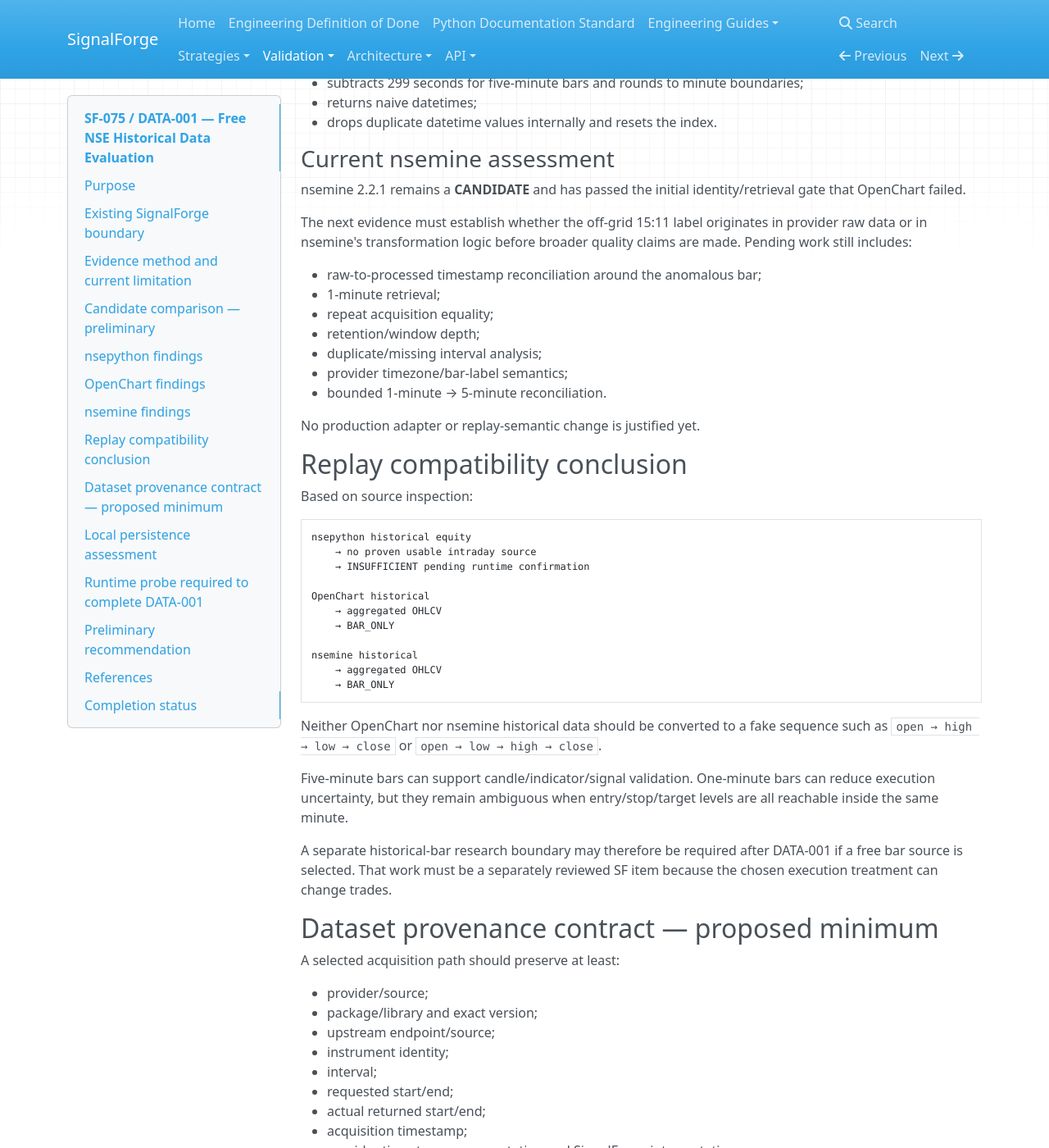
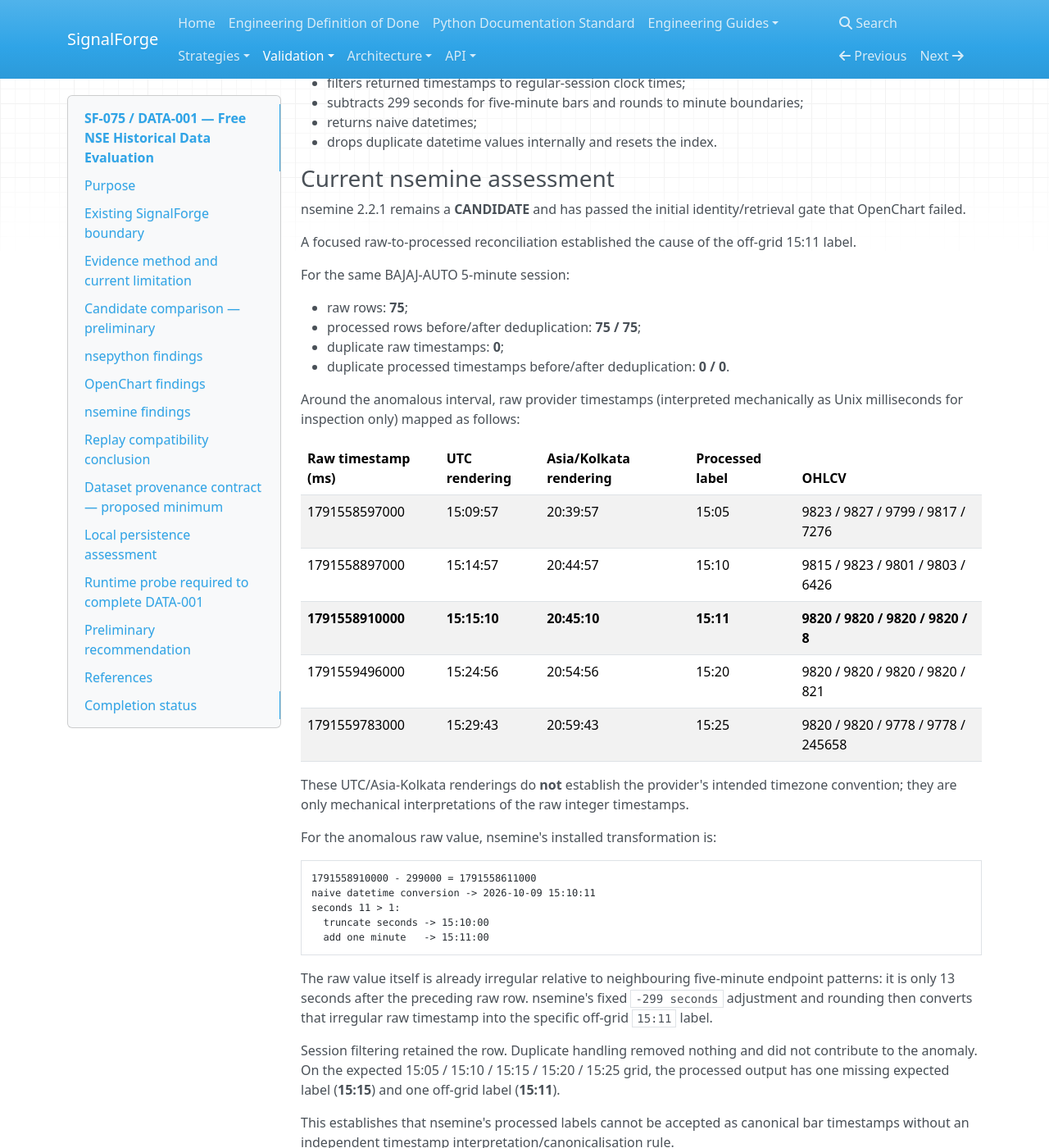
Before and after one commit to harishkamathuk/signalforge, an MkDocs documentation site: the page built from docs/validation/sf-075-data-001-free-nse-historical-data.md, in a window 1280 px wide and 1400 px high, scrolled down 7558 px. Shown: the whole window at 82% size. Built offline with MkDocs 1.6.1, drawn with Linux system fonts in a browser that asks for light colours; nearby versions of some CDN libraries; some of the changed text lies outside the part shown.

Commit message:
docs: record nsemine timestamp reconciliation evidence

````diff
--- a/docs/validation/sf-075-data-001-free-nse-historical-data.md
+++ b/docs/validation/sf-075-data-001-free-nse-historical-data.md
@@ -53,8 +53,8 @@ sessions. Runtime probing has therefore moved to a normal local developer enviro
 outbound NSE/charting access.
 
 OpenChart 0.2.0 has now been exercised empirically. nsemine 2.2.1 has passed the first bounded
-5-minute retrieval/identity gate, but timestamp semantics, repeatability, retention and 1-minute
-behaviour remain open. nsepython 2.101 still requires its intentional bounded confirmation probe
+5-minute retrieval/identity gate, but raw/processed timestamp behaviour is now partially characterized; provider timezone semantics,
+repeatability, retention and 1-minute behaviour remain open. nsepython 2.101 still requires its intentional bounded confirmation probe
 before DATA-001 can close.
 
 Source-inspection claims and runtime observations are kept distinct below.
@@ -358,17 +358,58 @@ Source inspection also established that nsemine 2.2.1:
 nsemine 2.2.1 remains a **CANDIDATE** and has passed the initial identity/retrieval gate that
 OpenChart failed.
 
-The next evidence must establish whether the off-grid 15:11 label originates in provider raw data
-or in nsemine's transformation logic before broader quality claims are made. Pending work still
-includes:
+A focused raw-to-processed reconciliation established the cause of the off-grid 15:11 label.
 
-- raw-to-processed timestamp reconciliation around the anomalous bar;
+For the same BAJAJ-AUTO 5-minute session:
+
+- raw rows: **75**;
+- processed rows before/after deduplication: **75 / 75**;
+- duplicate raw timestamps: **0**;
+- duplicate processed timestamps before/after deduplication: **0 / 0**.
+
+Around the anomalous interval, raw provider timestamps (interpreted mechanically as Unix
+milliseconds for inspection only) mapped as follows:
+
+| Raw timestamp (ms) | UTC rendering | Asia/Kolkata rendering | Processed label | OHLCV |
+| --- | --- | --- | --- | --- |
+| 1791558597000 | 15:09:57 | 20:39:57 | 15:05 | 9823 / 9827 / 9799 / 9817 / 7276 |
+| 1791558897000 | 15:14:57 | 20:44:57 | 15:10 | 9815 / 9823 / 9801 / 9803 / 6426 |
+| **1791558910000** | **15:15:10** | **20:45:10** | **15:11** | **9820 / 9820 / 9820 / 9820 / 8** |
+| 1791559496000 | 15:24:56 | 20:54:56 | 15:20 | 9820 / 9820 / 9820 / 9820 / 821 |
+| 1791559783000 | 15:29:43 | 20:59:43 | 15:25 | 9820 / 9820 / 9778 / 9778 / 245658 |
+
+These UTC/Asia-Kolkata renderings do **not** establish the provider's intended timezone
+convention; they are only mechanical interpretations of the raw integer timestamps.
+
+For the anomalous raw value, nsemine's installed transformation is:
+
+```text
+1791558910000 - 299000 = 1791558611000
+naive datetime conversion -> 2026-10-09 15:10:11
+seconds 11 > 1:
+  truncate seconds -> 15:10:00
+  add one minute   -> 15:11:00
+```
+
+The raw value itself is already irregular relative to neighbouring five-minute endpoint patterns:
+it is only 13 seconds after the preceding raw row. nsemine's fixed `-299 seconds` adjustment and
+rounding then converts that irregular raw timestamp into the specific off-grid `15:11` label.
+
+Session filtering retained the row. Duplicate handling removed nothing and did not contribute to
+the anomaly. On the expected 15:05 / 15:10 / 15:15 / 15:20 / 15:25 grid, the processed output has
+one missing expected label (**15:15**) and one off-grid label (**15:11**).
+
+This establishes that nsemine's processed labels cannot be accepted as canonical bar timestamps
+without an independent timestamp interpretation/canonicalisation rule.
+
+Pending work still includes:
+
 - 1-minute retrieval;
 - repeat acquisition equality;
 - retention/window depth;
-- duplicate/missing interval analysis;
+- broader duplicate/missing interval analysis;
 - provider timezone/bar-label semantics;
-- bounded 1-minute → 5-minute reconciliation.
+- bounded 1-minute -> 5-minute reconciliation.
 
 No production adapter or replay-semantic change is justified yet.
 
@@ -463,8 +504,9 @@ The current evidence supports:
   requests returned empty data, and the public high-level equity path failed exact instrument
   resolution by substituting NIFTY 50 for BAJAJ-AUTO.
 - **nsemine:** **CANDIDATE**; exact BAJAJ-AUTO identity and a non-empty 75-row 5-minute session
-  retrieval are proven. Timestamp/bar-label correctness remains unresolved because one processed
-  timestamp appeared at 15:11 rather than on the five-minute grid.
+  retrieval are proven. Raw/processed reconciliation shows the provider supplied an irregular raw
+  timestamp and nsemine transformed it into an off-grid 15:11 label; processed timestamps therefore
+  cannot yet be treated as canonical.
 - **ReplaySource:** no change in SF-075.
 - **Strategy V1:** no change.
 - **Execution semantics:** no change.
@@ -486,7 +528,9 @@ format. That follow-up must not fabricate event chronology.
 SF-075 is **not complete**.
 
 OpenChart 0.2.0 runtime evaluation is complete and rejected for the observed path. nsemine 2.2.1
-has proven exact BAJAJ-AUTO identity and initial 5-minute retrieval, but its raw/processed timestamp
-semantics, repeatability, retention and 1-minute behaviour remain open. nsepython 2.101 still needs
+has proven exact BAJAJ-AUTO identity and initial 5-minute retrieval. The 15:11 anomaly is now
+explained: an irregular raw provider timestamp was transformed by nsemine's fixed offset/rounding
+logic into an off-grid processed label. Provider timezone/bar-label semantics, repeatability,
+retention and 1-minute behaviour remain open. nsepython 2.101 still needs
 the required confirmation probe. Final SELECT / RETAIN_AS_FALLBACK / REJECT conclusions remain
 pending.
````
